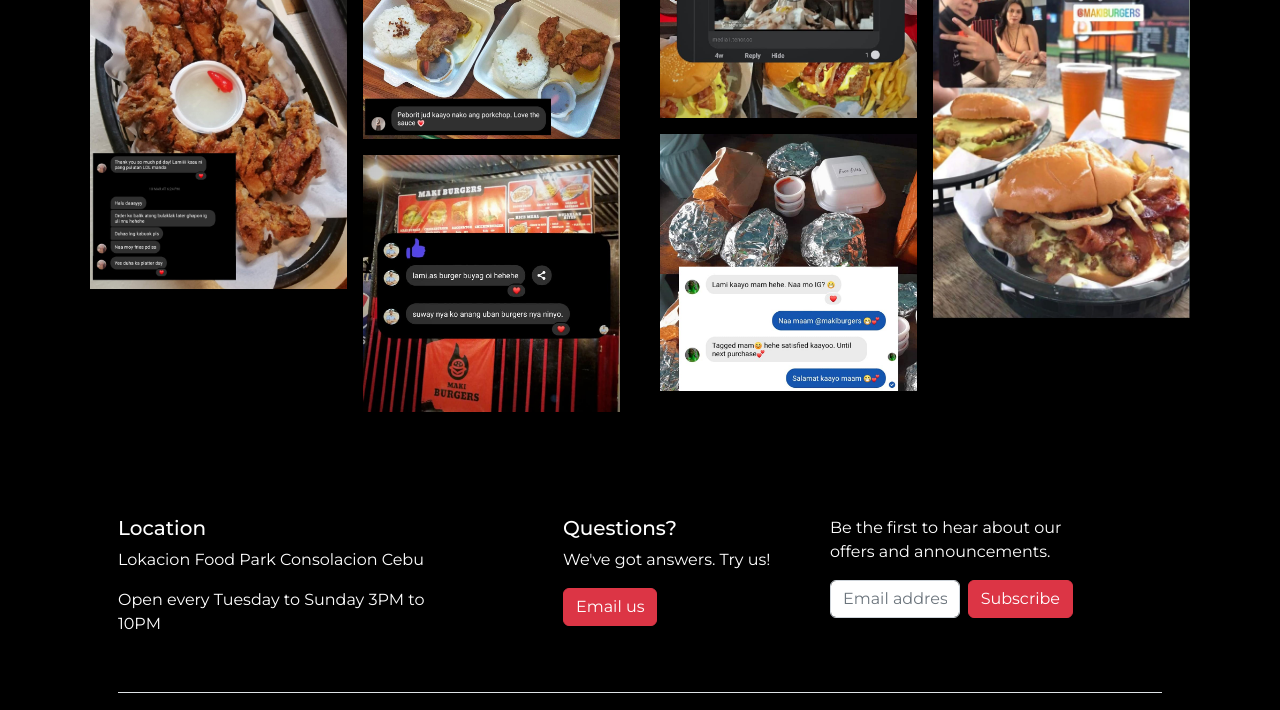
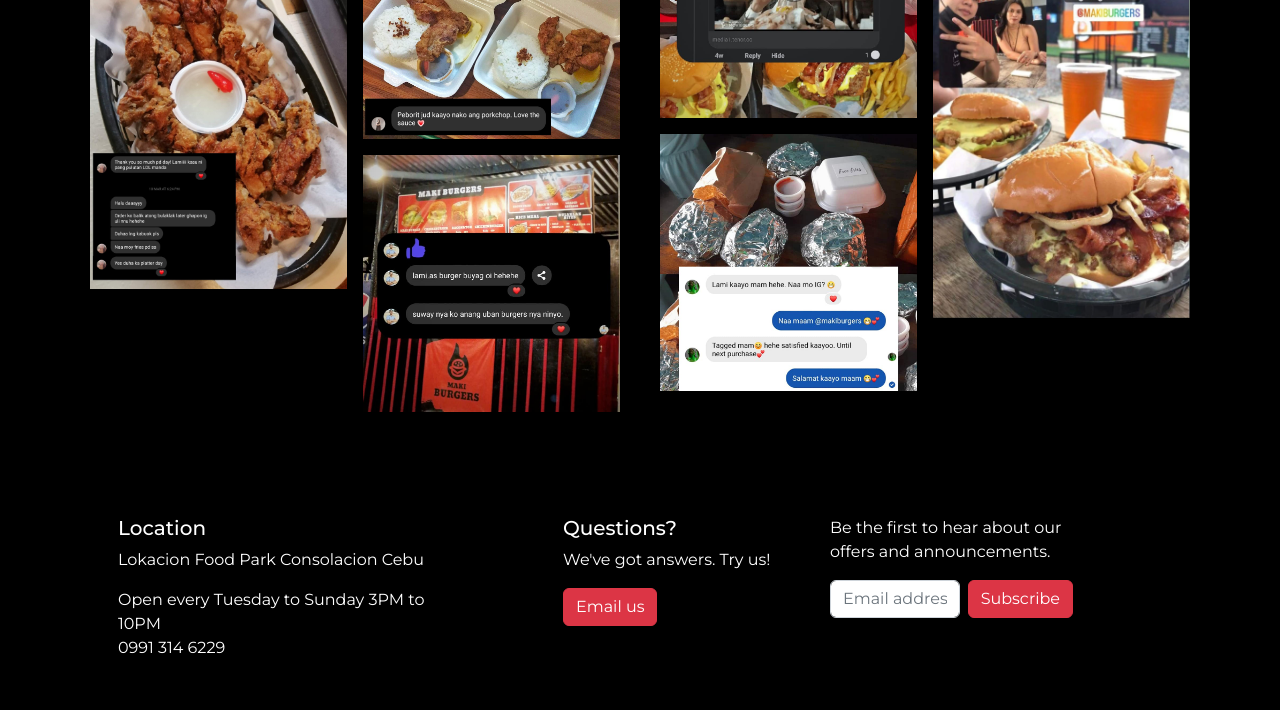
Before and after one commit to FranceJake/maki_burgers, a plain HTML site: page index.html in a window 1280 px wide. Shown: the part 1768-2478 px from the top of the page. Drawn offline with nearby package versions, Linux system fonts and the light colour scheme.

Commit message:
Update index.html

```diff
--- a/index.html
+++ b/index.html
@@ -259,7 +259,8 @@
             <div class="col-lg-4 col-md-6 col-sm-12 pb-3">
                 <h5>Location</h5>
                 <p> Lokacion Food Park Consolacion Cebu </p>
-                <p> Open every Tuesday to Sunday 3PM to 10PM </p>
+                <p> Open every Tuesday to Sunday 3PM to 10PM <br>
+                0991 314 6229</p>
             </div>
 
 
```
